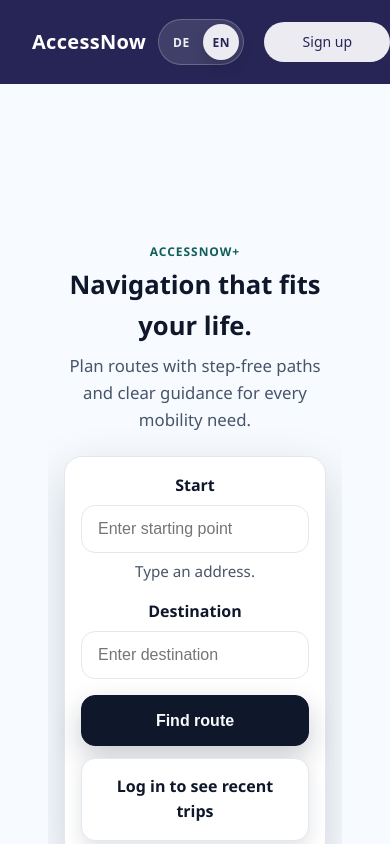
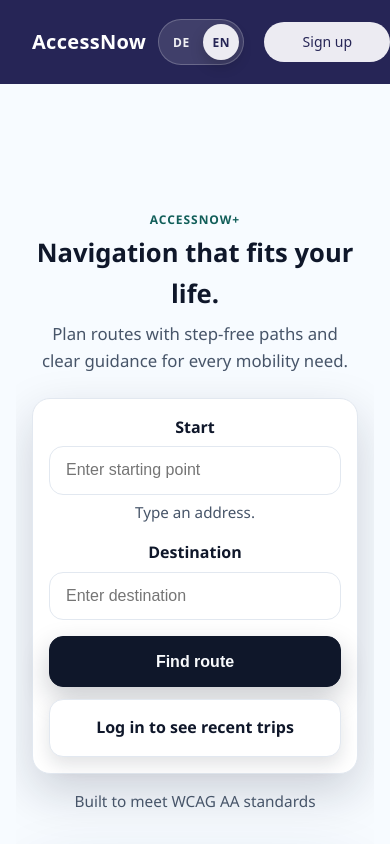
Before and after one commit to Its-Marie/accessnow-frontend, a React (Vite) app: page / in a window 390 px wide. Shown: the top 844 px of the page. Built offline with nearby package versions, Linux system fonts and the light colour scheme; no server answers.

Commit message:
fix: responsive design

```diff
--- a/src/App.css
+++ b/src/App.css
@@ -1,7 +1,7 @@
 #root {
   max-width: 1280px;
   margin: 0 auto;
-  padding: 2rem;
+  padding: 0;
   text-align: center;
 }
 
@@ -40,6 +40,3 @@
 .read-the-docs {
   color: #888;
 }
-main {
-  padding-top: 100px;
-}
--- a/src/pages/home/Home.css
+++ b/src/pages/home/Home.css
@@ -147,7 +147,10 @@
   background: #e8f2f9;
 }
 
-@media (max-width: 960px) {
+@media (max-width: 520px) {
+  .landing{
+    padding: 72px 16px 72px;
+  }
   .visual-frame {
     max-width: 100%;
   }
```
